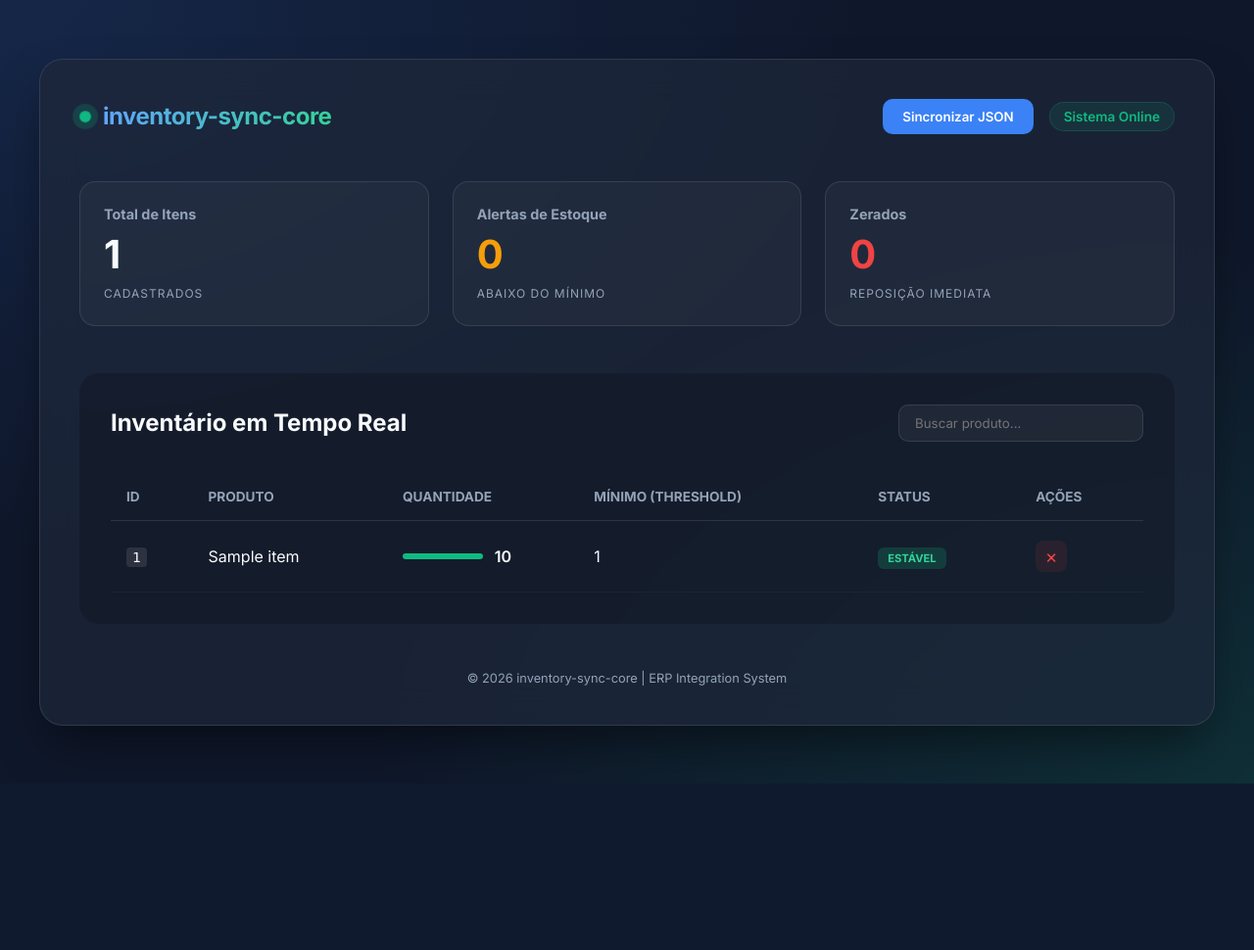
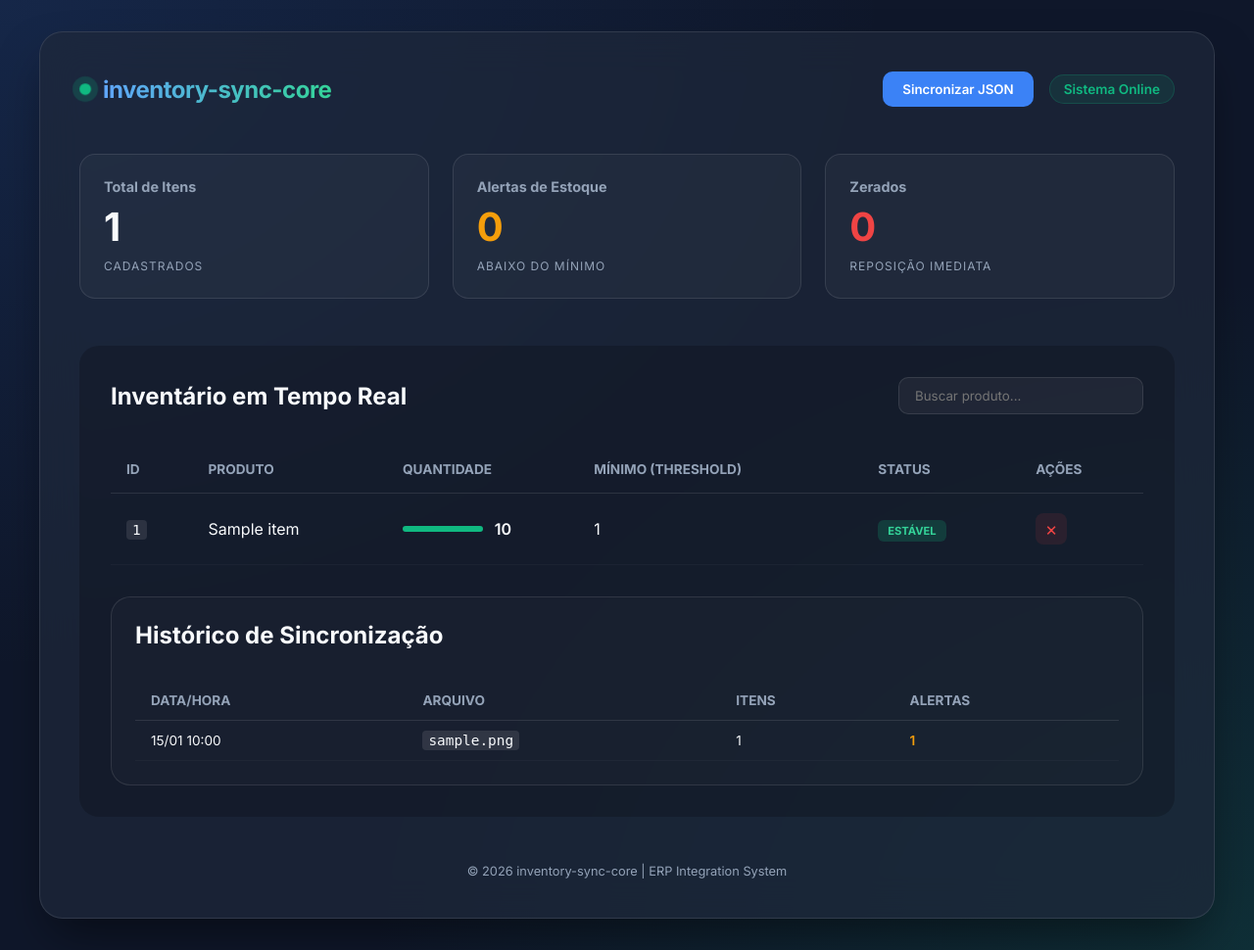
Before and after one commit to mailsonm/inventory-sync-core, a FastAPI app: page / in a window 1280 px wide. Shown: the whole page at 98% size. Before the commit the page ends 800 px from the top, so only its background shows below. Run offline with FastAPI, Linux system fonts and the light colour scheme; tables that the repository leaves empty hold one stand-in row (values such as "Sample post").

Commit message:
feat: add inventory history and enhance web dashboard

```diff
--- a/src/app/static/css/styles.css
+++ b/src/app/static/css/styles.css
@@ -311,6 +311,25 @@ code {
     color: #f87171;
 }
 
+.history-section {
+    margin-top: 2rem;
+    background: rgba(255, 255, 255, 0.02);
+    border-radius: 20px;
+    padding: 1.5rem;
+    border: 1px solid var(--glass-border);
+}
+
+.compact-table th,
+.compact-table td {
+    padding: 0.75rem 1rem;
+    font-size: 0.85rem;
+}
+
+.text-warning {
+    color: var(--warning-color);
+    font-weight: 600;
+}
+
 footer {
     margin-top: 3rem;
     text-align: center;
--- a/src/app/templates/index.html
+++ b/src/app/templates/index.html
@@ -95,7 +95,39 @@
                         </tbody>
                     </table>
                 </div>
-            </section>
+                <section class="history-section">
+                    <div class="section-header">
+                        <h2>Histórico de Sincronização</h2>
+                    </div>
+                    <div class="table-wrapper">
+                        <table class="compact-table">
+                            <thead>
+                                <tr>
+                                    <th>Data/Hora</th>
+                                    <th>Arquivo</th>
+                                    <th>Itens</th>
+                                    <th>Alertas</th>
+                                </tr>
+                            </thead>
+                            <tbody>
+                                {% for log in history %}
+                                <tr>
+                                    <td>{{ log.timestamp.strftime('%d/%m %H:%M') }}</td>
+                                    <td><code>{{ log.filename }}</code></td>
+                                    <td>{{ log.processed_count }}</td>
+                                    <td><span class="text-warning">{{ log.alerts_count }}</span></td>
+                                </tr>
+                                {% endfor %}
+                                {% if not history %}
+                                <tr>
+                                    <td colspan="4" style="text-align: center; color: var(--text-dim);">Nenhum histórico
+                                        registrado.</td>
+                                </tr>
+                                {% endif %}
+                            </tbody>
+                        </table>
+                    </div>
+                </section>
         </main>
 
         <footer>
--- a/src/app/web.py
+++ b/src/app/web.py
@@ -30,11 +30,12 @@ def on_startup():
 @app.get("/")
 def read_inventory(request: Request, db: Session = Depends(get_db)):
     """
-    Lista todos os itens de inventário e renderiza o dashboard usando o serviço.
+    Lista todos os itens de inventário e mostra o dashboard com histórico.
     """
     service = InventoryService()
     stats = service.get_inventory_stats(db)
     items = stats.pop("items_raw")
+    history = service.get_sync_history(db)
 
     # Processar itens para o dashboard (adicionar metadados de estilo)
     display_items = []
@@ -56,7 +57,8 @@ def read_inventory(request: Request, db: Session = Depends(get_db)):
         name="index.html",
         context={
             "items": display_items,
-            "stats": stats
+            "stats": stats,
+            "history": history
         }
     )
 
@@ -74,7 +76,7 @@ def delete_item(item_id: str, db: Session = Depends(get_db)):
 @app.post("/sync")
 async def sync_inventory(file: UploadFile = File(...), db: Session = Depends(get_db)):
     """
-    Recebe um arquivo JSON e atualiza o inventário no banco de dados.
+    Recebe um arquivo JSON e atualiza o inventário no banco de dados com log.
     """
     try:
         content = await file.read()
@@ -84,7 +86,16 @@ async def sync_inventory(file: UploadFile = File(...), db: Session = Depends(get
         inventory = service.process_json(json_data)
         service.upsert_inventory(db, inventory.items)
 
-        return {"status": "success", "message": f"{len(inventory.items)} itens sincronizados com sucesso."}
+        # Log do evento de sincronização
+        low_stock_count = len(service.get_low_stock_items(inventory.items))
+        service.log_sync_event(
+            db,
+            filename=file.filename,
+            processed_count=len(inventory.items),
+            alerts_count=low_stock_count
+        )
+
+        return {"status": "success", "message": f"{len(inventory.items)} itens sincronizados e registrados."}
     except ValueError as e:
         raise HTTPException(status_code=400, detail=str(e))
     except Exception as e:
```
Also changed, not shown: src/app/main.py (+13 -4 lines), src/app/models/inventory.py (+14 -0 lines), src/app/services/inventory_service.py (+20 -1 lines).
